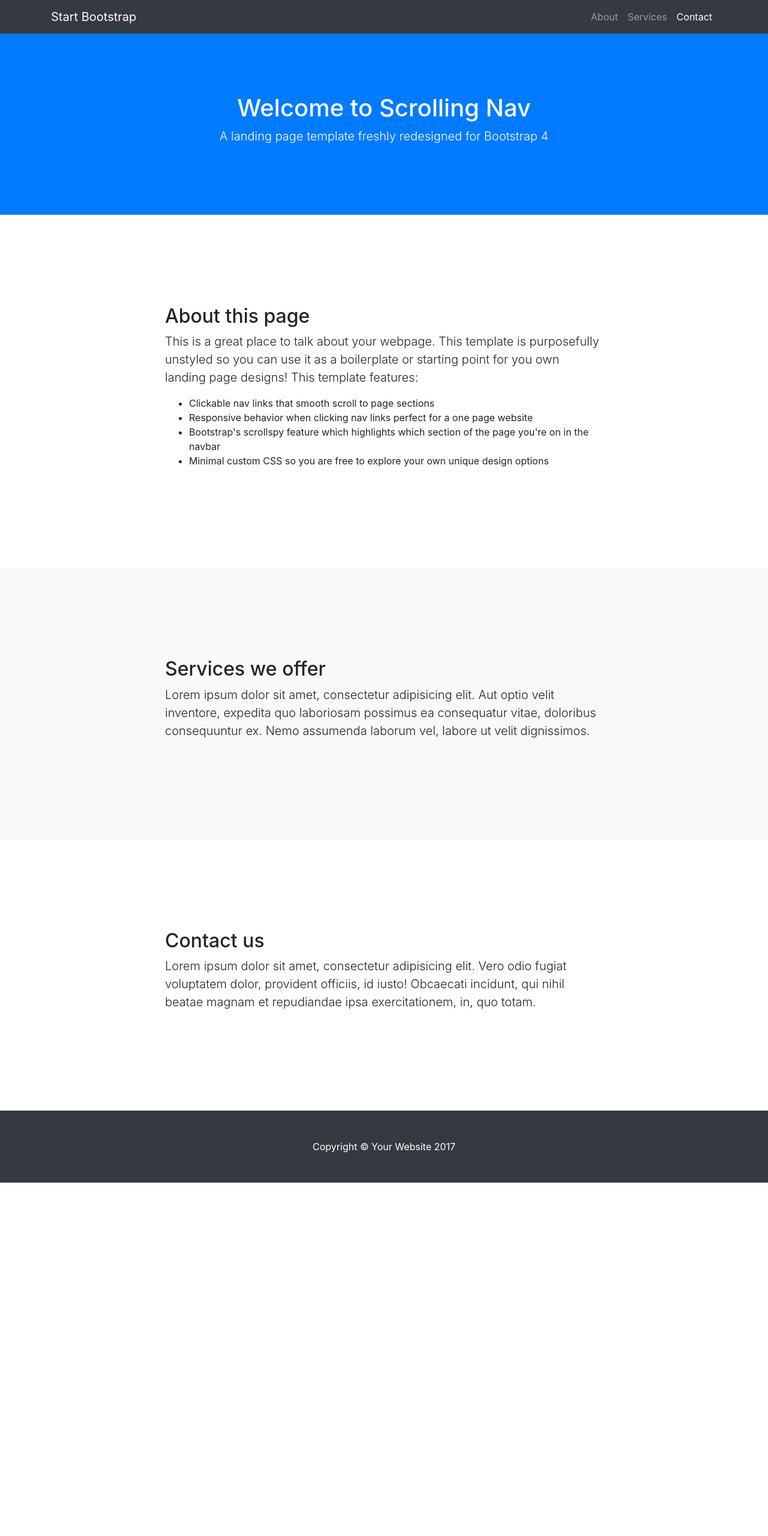
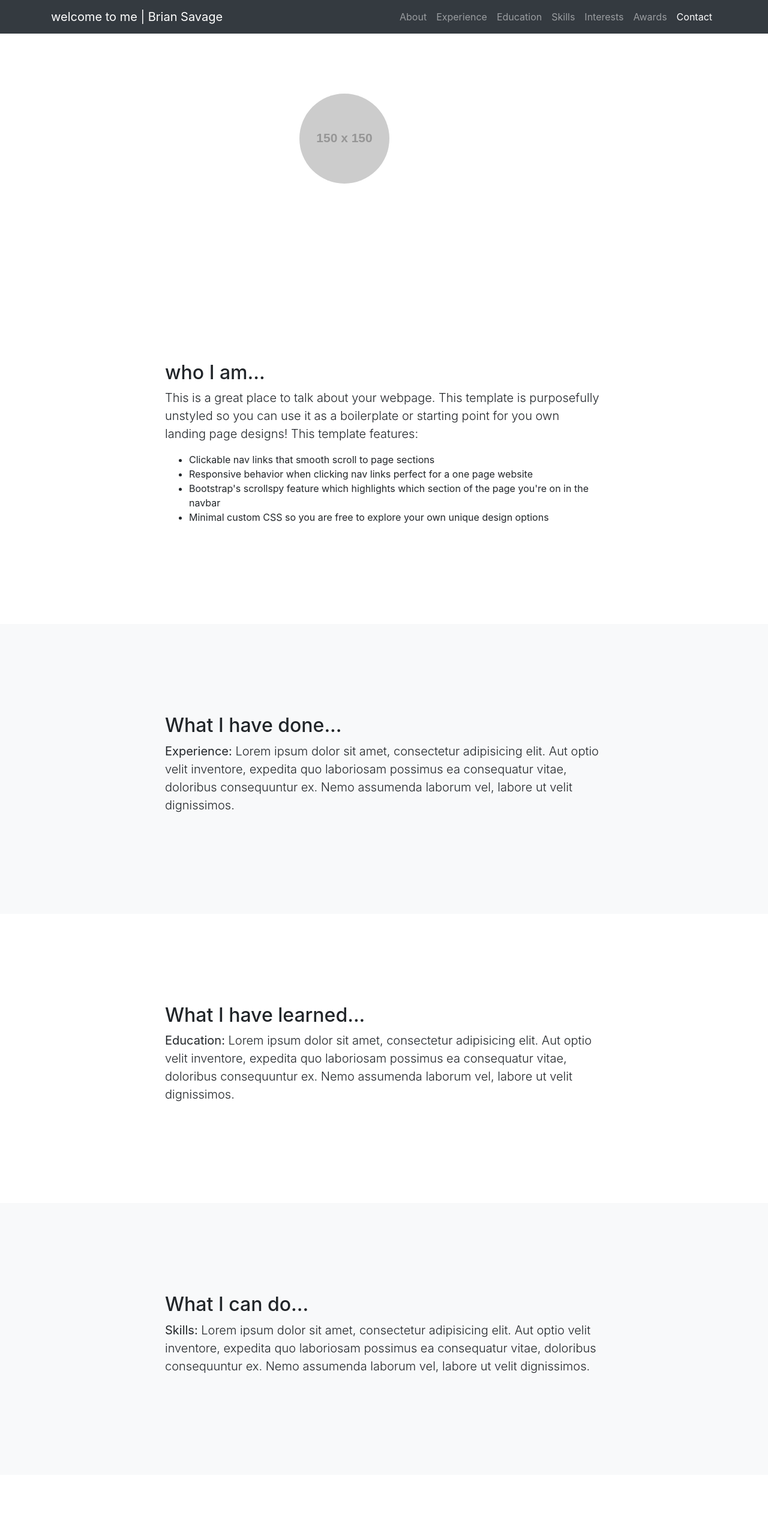
Before and after one commit to WEB-240Git/5xx, a plain HTML site: page index.html in a window 1280 px wide. Shown: the top 2560 px of the page at 60% size. Before the commit the page ends 1971 px from the top, so only its background shows below. Drawn offline with Linux system fonts and the light colour scheme; placeholder pictures from the web are drawn by us.

Commit message:
added sections, content, and links tobegin to personalize the template.

```diff
--- a/index.html
+++ b/index.html
@@ -8,7 +8,7 @@
     <meta name="description" content="">
     <meta name="author" content="">
 
-    <title>Scrolling Nav - Start Bootstrap Template</title>
+    <title>welcome to me | Giovanny Rosado</title>
 
     <!-- Bootstrap core CSS -->
     <link href="vendor/bootstrap/css/bootstrap.min.css" rel="stylesheet">
@@ -22,31 +22,27 @@
 
     <!-- Navigation -->
     <nav class="navbar navbar-expand-lg navbar-dark bg-dark fixed-top" id="mainNav">
-      <div class="container">
-        <a class="navbar-brand js-scroll-trigger" href="#page-top">Start Bootstrap</a>
-        <button class="navbar-toggler" type="button" data-toggle="collapse" data-target="#navbarResponsive" aria-controls="navbarResponsive" aria-expanded="false" aria-label="Toggle navigation">
-          <span class="navbar-toggler-icon"></span>
-        </button>
+              <div class="container"> <a class="navbar-brand js-scroll-trigger" href="#page-top">welcome to me | Brian Savage</a>
+                  <button class="navbar-toggler" type="button" data-toggle="collapse" data-target="#navbarResponsive" aria-controls="navbarResponsive" aria-expanded="false" aria-label="Toggle navigation"> <span class="navbar-toggler-icon"></span> </button>
                   <div class="collapse navbar-collapse" id="navbarResponsive">
                       <ul class="navbar-nav ml-auto">
-            <li class="nav-item">
-              <a class="nav-link js-scroll-trigger" href="#about">About</a>
-            </li>
-            <li class="nav-item">
-              <a class="nav-link js-scroll-trigger" href="#services">Services</a>
-            </li>
-            <li class="nav-item">
-              <a class="nav-link js-scroll-trigger" href="#contact">Contact</a>
-            </li>
+                          <li class="nav-item"> <a class="nav-link js-scroll-trigger" href="#about">About</a> </li>
+                          <li class="nav-item"> <a class="nav-link js-scroll-trigger" href="#experience">Experience</a> </li>
+                          <li class="nav-item"> <a class="nav-link js-scroll-trigger" href="#education">Education</a> </li>
+                          <li class="nav-item"> <a class="nav-link js-scroll-trigger" href="#skills">Skills</a> </li>
+                          <li class="nav-item"> <a class="nav-link js-scroll-trigger" href="#interests">Interests</a> </li>
+                          <li class="nav-item"> <a class="nav-link js-scroll-trigger" href="#awards">Awards</a> </li>
+                          <li class="nav-item"> <a class="nav-link js-scroll-trigger" href="#contact">Contact</a> </li>
                       </ul>
                   </div>
               </div>
   </nav>
 
-    <header class="bg-primary text-white">
+    <header class="bg-seconddary text-white">
       <div class="container text-center">
-        <h1>Welcome to Scrolling Nav</h1>
-        <p class="lead">A landing page template freshly redesigned for Bootstrap 4</p>
+        <img class="rounded-circle img-fluid" src="http://via.placeholder.com/150x150" alt="Giovanny Rosado"
+        <h1>Giovanny Rosado</h1>
+        <p class="lead">...inspired innovative technology leader & follower.</p>
       </div>
     </header>
 
@@ -54,7 +50,7 @@
       <div class="container">
         <div class="row">
           <div class="col-lg-8 mx-auto">
-            <h2>About this page</h2>
+            <h2>who I am...</h2>
             <p class="lead">This is a great place to talk about your webpage. This template is purposefully unstyled so you can use it as a boilerplate or starting point for you own landing page designs! This template features:</p>
             <ul>
               <li>Clickable nav links that smooth scroll to page sections</li>
@@ -67,12 +63,53 @@
       </div>
     </section>
 
-    <section id="services" class="bg-light">
+    <section id="experience" class="bg-light">
       <div class="container">
         <div class="row">
           <div class="col-lg-8 mx-auto">
-            <h2>Services we offer</h2>
-            <p class="lead">Lorem ipsum dolor sit amet, consectetur adipisicing elit. Aut optio velit inventore, expedita quo laboriosam possimus ea consequatur vitae, doloribus consequuntur ex. Nemo assumenda laborum vel, labore ut velit dignissimos.</p>
+            <h2>What I have done...</h2>
+            <p class="lead"><strong>Experience:</strong> Lorem ipsum dolor sit amet, consectetur adipisicing elit. Aut optio velit inventore, expedita quo laboriosam possimus ea consequatur vitae, doloribus consequuntur ex. Nemo assumenda laborum vel, labore ut velit dignissimos.</p>
+          </div>
+        </div>
+      </div>
+    </section>
+
+    <section id="education">
+            <div class="container">
+                <div class="row">
+                    <div class="col-lg-8 mx-auto">
+                        <h2>What I have learned...</h2>
+                        <p class="lead"><strong>Education: </strong>Lorem ipsum dolor sit amet, consectetur adipisicing elit. Aut optio velit inventore, expedita quo laboriosam possimus ea consequatur vitae, doloribus consequuntur ex. Nemo assumenda laborum vel, labore ut velit dignissimos.</p>
+                    </div>
+                </div>
+            </div>
+        </section>
+        <section id="skills" class="bg-light">
+            <div class="container">
+                <div class="row">
+                    <div class="col-lg-8 mx-auto">
+                        <h2>What I can do...</h2>
+                        <p class="lead"><strong>Skills: </strong>Lorem ipsum dolor sit amet, consectetur adipisicing elit. Aut optio velit inventore, expedita quo laboriosam possimus ea consequatur vitae, doloribus consequuntur ex. Nemo assumenda laborum vel, labore ut velit dignissimos.</p>
+                    </div>
+                </div>
+            </div>
+        </section>
+        <section id="interests">
+            <div class="container">
+                <div class="row">
+                    <div class="col-lg-8 mx-auto">
+                        <h2>What inspiers me...</h2>
+                        <p class="lead"><strong>Interests:</strong> Lorem ipsum dolor sit amet, consectetur adipisicing elit. Vero odio fugiat voluptatem dolor, provident officiis, id iusto! Obcaecati incidunt, qui nihil beatae magnam et repudiandae ipsa exercitationem, in, quo totam.</p>
+                    </div>
+                </div>
+            </div>
+        </section>
+        <section id="awards" class="bg-light">
+            <div class="container">
+                <div class="row">
+                    <div class="col-lg-8 mx-auto">
+                        <h2>What makes me proud...</h2>
+                        <p class="lead"><strong>Awards:</strong> Lorem ipsum dolor sit amet, consectetur adipisicing elit. Vero odio fugiat voluptatem dolor, provident officiis, id iusto! Obcaecati incidunt, qui nihil beatae magnam et repudiandae ipsa exercitationem, in, quo totam.</p>
                     </div>
                 </div>
             </div>
```
Lines whose indentation alone changed are shown as unchanged.
